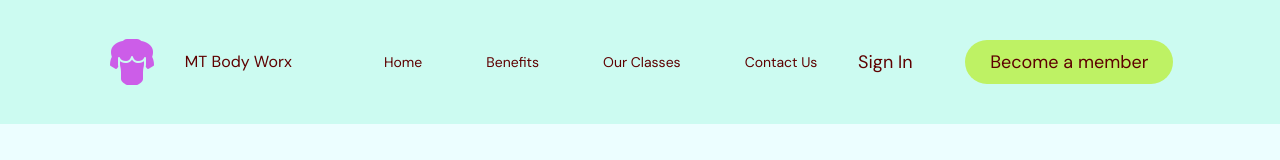
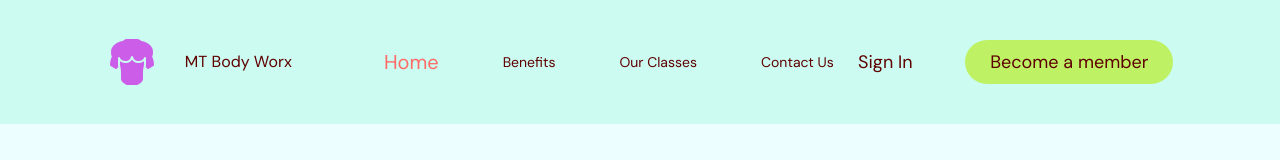
Before and after one commit to mzffrtp/gym_ts, a React (Vite) app: page /benefits in a window 1280 px wide. Shown: the top 160 px of the page. Built offline with nearby package versions, Linux system fonts and the light colour scheme.

Commit message:
navbar
react-anchor-link-smooth-scroll, link enum defined, navbar updated per enum. links component created

```diff
--- a/package.json
+++ b/package.json
@@ -15,12 +15,14 @@
     "flowbite-react": "^0.4.9",
     "framer-motion": "^10.12.16",
     "react": "^18.2.0",
+    "react-anchor-link-smooth-scroll": "^1.0.12",
     "react-dom": "^18.2.0",
     "react-router-dom": "^6.11.2"
   },
   "devDependencies": {
     "@types/node": "^20.2.5",
     "@types/react": "^18.0.28",
+    "@types/react-anchor-link-smooth-scroll": "^1.0.2",
     "@types/react-dom": "^18.0.11",
     "@types/react-router-dom": "^5.3.3",
     "@typescript-eslint/eslint-plugin": "^5.57.1",
--- a/src/App.tsx
+++ b/src/App.tsx
@@ -1,26 +1,30 @@
-import { BrowserRouter, Route, Routes } from "react-router-dom"
-import Navbar from "@/components/navbar"
-import HomePage from "@/pages/home"
-import Benefits from "@/pages/benefits"
-import ContactUs from "@/pages/contactUs"
-import OurClasses from "@/pages/ourClasses"
+import { BrowserRouter, Route, Routes } from "react-router-dom";
+import Navbar from "@/components/navbar";
+import HomePage from "@/pages/home";
+import Benefits from "@/pages/benefits";
+import ContactUs from "@/pages/contactUs";
+import OurClasses from "@/pages/ourClasses";
+import { SelectedPage } from "./shared/types";
+import { useState } from "react";
 
 function App() {
+  const [selectedPage, setSelectedPage] = useState<SelectedPage>(
+    SelectedPage.Home
+  );
 
   return (
     <BrowserRouter>
-    <div className=" app bg-cyan-50">
-      <Navbar />
-      <Routes>
-        <Route index element={<HomePage/>} />
-        <Route path="benefits" element={<Benefits />} />
-        <Route path="contactus" element={<ContactUs />}/>
-        <Route path="ourclasses" element={<OurClasses />}/>
-      </Routes>
-    </div>
+      <div className=" app bg-cyan-50">
+        <Navbar selectedPage={selectedPage} setSelectedPage={setSelectedPage} />
+        <Routes>
+          <Route index element={<HomePage />} />
+          <Route path="benefits" element={<Benefits />} />
+          <Route path="contactus" element={<ContactUs />} />
+          <Route path="ourclasses" element={<OurClasses />} />
+        </Routes>
+      </div>
     </BrowserRouter>
-
-  )
+  );
 }
 
-export default App
+export default App;
--- /dev/null
+++ b/src/components/links/index.tsx
@@ -0,0 +1,30 @@
+import { SelectedPage } from "@/shared/types";
+import AnchorLink from "react-anchor-link-smooth-scroll";
+
+type LinkPropsType = {
+  page: string;
+  selectedPage: SelectedPage;
+  setSelectedPage: (value: SelectedPage) => void;
+};
+
+export default function Link({
+  page,
+  selectedPage,
+  setSelectedPage,
+}: LinkPropsType) {
+  const lowerCasePage = page.toLowerCase().replace(/ /g, "") as SelectedPage;
+
+  return (
+    <AnchorLink
+      className={`${
+        selectedPage === lowerCasePage
+          ? "text-primary-500 text-xl"
+          : " transition duration-500 hover:text-primary-300"
+      }`}
+      href={`#${lowerCasePage}`}
+      onClick={() => setSelectedPage(lowerCasePage)}
+    >
+      {page}
+    </AnchorLink>
+  );
+}
--- a/src/components/navbar/index.tsx
+++ b/src/components/navbar/index.tsx
@@ -1,8 +1,16 @@
 import logo from "@/assets/logobody.png";
-import { Link } from "react-router-dom";
-import { useState } from "react";
+import Link from "../links";
+import { SelectedPage } from "@/shared/types";
 
-export default function Navbar() {
+type NavbarPropsType = {
+  selectedPage: SelectedPage;
+  setSelectedPage: (value: SelectedPage) => void;
+};
+
+export default function Navbar({
+  selectedPage,
+  setSelectedPage,
+}: NavbarPropsType) {
   const flexBetween = "flex items-center justify-between";
   return (
     <nav>
@@ -19,10 +27,26 @@
             {/* Middle and Right side */}
             <div className={`${flexBetween} w-4/5 py-4`}>
               <div className={`${flexBetween} gap-16 text-sm`}>
-                <Link to={"/"}>Home</Link>
-                <Link to={"benefits"}>Benefits</Link>
-                <Link to={"ourclasses"}>Our Classes</Link>
-                <Link to={"contactus"}>Contact Us</Link>
+                <Link
+                  page="Home"
+                  selectedPage={selectedPage}
+                  setSelectedPage={setSelectedPage}
+                />
+                <Link
+                  page="Benefits"
+                  selectedPage={selectedPage}
+                  setSelectedPage={setSelectedPage}
+                />
+                <Link
+                  page="Our Classes"
+                  selectedPage={selectedPage}
+                  setSelectedPage={setSelectedPage}
+                />
+                <Link
+                  page="Contact Us"
+                  selectedPage={selectedPage}
+                  setSelectedPage={setSelectedPage}
+                />
               </div>
               <div className={`${flexBetween} gap-8`}>
                 <button className="w-24 hover:bg-fuchsia-200 hover:rounded-full text-lg p-2">
--- /dev/null
+++ b/src/shared/types.ts
@@ -0,0 +1,6 @@
+export enum SelectedPage {
+  Home = "home",
+  Benefits = "benefits",
+  OurClasses = "ourclasses",
+  ContactUs = "contactus",
+}
```
Also changed, not shown: 1 other file (tests, documents, lock files or other folders).
